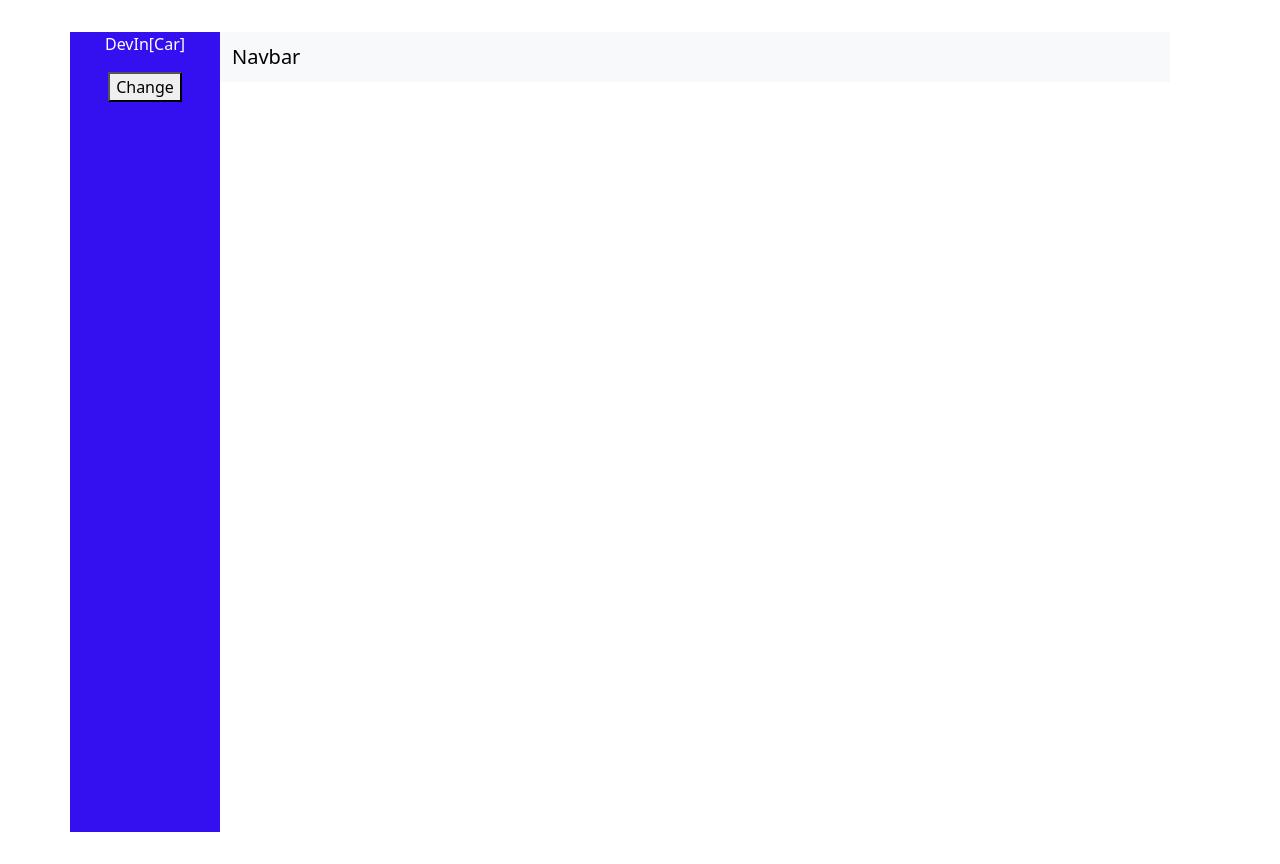
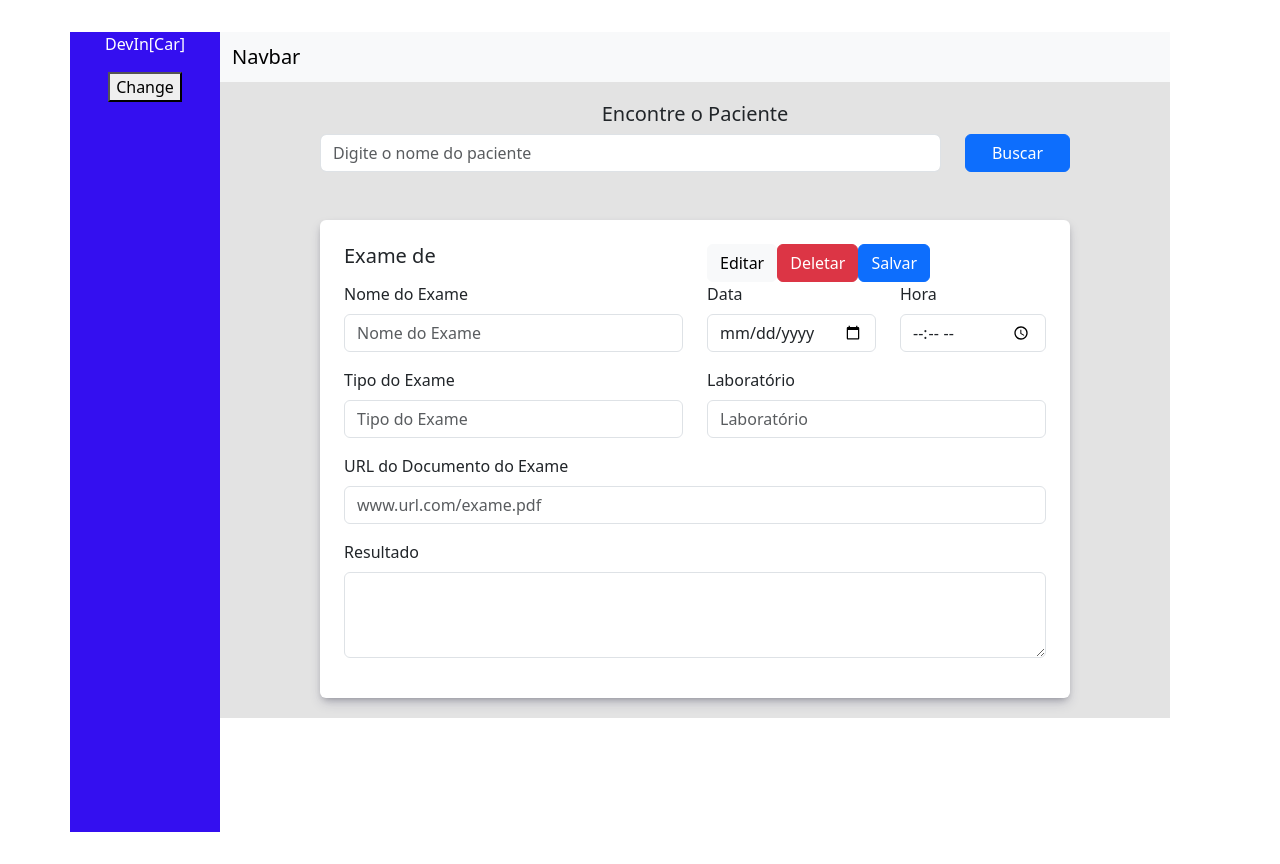
Before and after one commit to yanestevesufjf/template-react, a React (Vite) app: page /cadastro-exame in a window 1280 px wide. Built offline with nearby package versions, Linux system fonts and the light colour scheme.

Commit message:
Exemplo cadastro-exame

```diff
--- a/db.json
+++ b/db.json
@@ -32,5 +32,25 @@
       "id": 2,
       "nome": "Acessórios"
     }
+  ],
+  "pacientes": [
+    {
+      "id": 1,
+      "nome": "Cesar Abascal",
+      "plano": "Unimed",
+      "idade": 30
+    },
+    {
+      "id": 2,
+      "nome": "Daiane",
+      "plano": "Unimed",
+      "idade": 30
+    },
+    {
+      "id": 3,
+      "nome": "Andressa",
+      "plano": "Sem Plano",
+      "idade": 30
+    }
   ]
 }
--- a/src/App.css
+++ b/src/App.css
@@ -50,3 +50,7 @@
 .sidebar-min {
   width: 65px !important;
 }
+
+.bg-default {
+  background: rgb(227, 227, 227);
+}
--- a/src/App.jsx
+++ b/src/App.jsx
@@ -17,6 +17,7 @@ import Toolbar from './components/OthersComponents/Toolbar/Toolbar'
 import CriarProduto from './pages/CriarProduto/CriarProduto'
 import Prontuario from './pages/Prontuario/Prontuario'
 import ListaProntuario from './pages/ListaProntuario/ListaProntuario'
+import CadastroExame from './pages/CadastroExame/CadastroExame'
 
 function App() {
   return (
@@ -28,7 +29,7 @@ function App() {
 
         <div className='col-10 px-0'>
           <Toolbar />
-          <main style={{ 'padding': '20px 100px'}}>
+          <main className="bg-default" style={{ 'padding': '20px 100px'}}>
             <Router>
               <Routes>
                 <Route path='/' element={<Home />} />
@@ -37,6 +38,7 @@ function App() {
                 <Route path='/produtos' element={<Produtos />} />
                 <Route path='/cadastro' element={<Cadastro />} />
                 <Route path='/criar-produto' element={<CriarProduto />} />
+                <Route path='/cadastro-exame' element={<CadastroExame />} />
               </Routes>
             </Router>
           </main>
--- /dev/null
+++ b/src/pages/CadastroExame/CadastroExame.jsx
@@ -0,0 +1,121 @@
+import { useState } from "react"
+import { buscaPorNome } from "../../services/pacientes"
+import './styles.css'
+
+function CadastroExame() {
+    const [searchTerm, setSearchTerm] = useState('')
+    const [paciente, setPaciente] = useState({})
+
+    const [form, setForm] = useState({
+        nomeExame: '',
+        data: '',
+        hora: '',
+        tipoExame: '',
+        laboratorio: '',
+        urlDocumento: '',
+        resultado: '',
+        paciente: 0
+    })
+
+    const handleSearch = (event) => {
+        setSearchTerm(event.target.value)
+    }
+
+    const buscarPacientes = async () => {
+        const nomeDigitado = searchTerm.trim()
+        const response = await buscaPorNome(nomeDigitado)
+        console.log('ENCONTRADO: ', response)
+        if (response.length === 0) {
+            alert('Não foram encontrados pacientes com este nome digitado. Você digitou o nome completo?')
+            return;
+        }
+
+        setPaciente(response[0])
+        setForm(prev => ({
+            ...prev,
+            paciente: response[0].id
+        }))
+    }
+
+    const onSubmit = () => {
+        // envia form
+    }
+    return (
+        <div className="bg-default">
+            <div className='row'>
+                <h5>Encontre o Paciente</h5>
+                <div className='col-10'>
+                    <input value={searchTerm} onChange={handleSearch} className='form-control w-100' type='text' placeholder='Digite o nome do paciente' />
+                </div>
+                <div className='col-2'>
+                    <button className='btn btn-primary w-100' onClick={buscarPacientes}>Buscar</button>
+                </div>
+            </div>
+
+            <div className="mt-5">
+                <form className="bg-white p-4 rounded-2 text-start">
+                    <div className="form-header row">
+                        <div className="col">
+                            <h5>Exame de {paciente?.nome}</h5>
+                        </div>
+                        <div className="col">
+                            <button type="button" className="btn btn-light">Editar</button>
+                            <button type="reset" className="btn btn-danger">Deletar</button>
+                            <button type="submit" className="btn btn-primary">Salvar</button>
+                        </div>
+                    </div>
+
+                    <div className="mb-3 row">
+                        <div className="col-6">
+                            <div>
+                                <label className="form-label">Nome do Exame</label>
+                                <input type="text" className="form-control" placeholder="Nome do Exame" />
+                            </div>
+                        </div>
+                        <div className="col">
+                            <div>
+                                <label className="form-label">Data</label>
+                                <input type="date" className="form-control" placeholder="Data do Exame" />
+                            </div>
+                        </div>
+                        <div className="col">
+                            <div>
+                                <label className="form-label">Hora</label>
+                                <input type="time" className="form-control" placeholder="Hora do Exame" />
+                            </div>
+                        </div>
+                    </div>
+
+                    <div className="mb-3 row">
+                        <div className="col">
+                            <div>
+                                <label className="form-label">Tipo do Exame</label>
+                                <input type="text" className="form-control" placeholder="Tipo do Exame" />
+                            </div>
+                        </div>
+                        <div className="col">
+                            <div>
+                                <label className="form-label">Laboratório</label>
+                                <input type="text" className="form-control" placeholder="Laboratório" />
+                            </div>
+                        </div>
+                    </div>
+
+                    <div className="mb-3">
+                        <label className="form-label">URL do Documento do Exame</label>
+                        <input type="url" className="form-control" placeholder="www.url.com/exame.pdf" />
+                    </div>
+
+                    <div className="mb-3">
+                        <label htmlFor="exampleFormControlTextarea1" className="form-label">Resultado</label>
+                        <textarea className="form-control" id="exampleFormControlTextarea1" rows="3"></textarea>
+                    </div>
+                </form>
+            </div>
+
+
+        </div>
+    )
+}
+
+export default CadastroExame
--- /dev/null
+++ b/src/pages/CadastroExame/styles.css
@@ -0,0 +1,3 @@
+form {
+    box-shadow: rgba(50, 50, 93, 0.25) 0px 6px 12px -2px, rgba(0, 0, 0, 0.3) 0px 3px 7px -3px;
+}
--- a/src/services/pacientes.js
+++ b/src/services/pacientes.js
@@ -1,5 +1,5 @@
 // localhost:3000/pacientes?cpf=...
-const URL_API = 'localhost:3000'
+const URL_API = 'http://localhost:3000'
 
 // searchString = 106120
 // searchString = Yan
```
